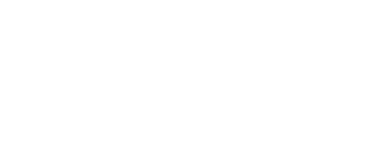
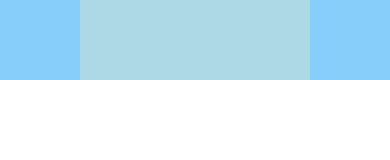
Before and after one commit to marinodilauro/html-css-bootstrap-dashboard, a plain HTML site: page index.html in a window 390 px wide. Drawn offline with nearby package versions, Linux system fonts and the light colour scheme.

Commit message:
Add responsive header layout

```diff
--- a/assets/css/style.css
+++ b/assets/css/style.css
@@ -0,0 +1,58 @@
+/* #region ||||| UTILITIES RULES ||||| */
+
+:root {
+  --db-primary: rgba(5, 30, 52, 1);
+  --db-secondary: rgba(27, 114, 232, 1);
+  --db-bg_light: rgba(247, 247, 247, 1);
+  --db-bg_lighter: rgba(255, 255, 255, 1);
+  --db-font_light: rgba(255, 255, 255, 1);
+  --db-font_dark: rgba(33, 37, 41, 1);
+}
+
+
+/* #endregion ||||| UTILITIES RULES ||||| */
+
+
+/* #region ||||| DEBUG RULES ||||| */
+
+.debug {
+
+  #site_header {
+    background-color: lightcyan;
+
+    ._logo,
+    ._search_bar,
+    ._header_menu {
+      height: 80px;
+
+    }
+
+    ._search_bar {
+      width: 80%;
+      background-color: lightblue;
+    }
+
+    ._logo,
+    ._header_menu {
+      flex-grow: 1;
+      background-color: lightskyblue;
+      min-width: 80px;
+    }
+  }
+}
+
+/* #endregion ||||| DEBUG RULES ||||| */
+
+
+/* #region ||||| COMMON RULES ||||| */
+
+
+
+/* #endregion ||||| COMMON RULES ||||| */
+
+
+/* #region ||||| MAIN RULES ||||| */
+
+
+
+/* #endregion ||||| MAIN RULES ||||| */
--- a/index.html
+++ b/index.html
@@ -27,7 +27,25 @@
   <title>html-css-bootstrap-dashboard</title>
 </head>
 
-<body>
+<body class="debug">
+
+  <!-- Header -->
+  <header id="site_header">
+
+    <div class="container-fluid d-flex align-items-center p-0">
+      <div class="_logo"></div>
+      <div class="_search_bar"></div>
+      <div class="_header_menu"></div>
+    </div>
+
+  </header>
+
+  <!-- Main -->
+  <main id="site_main">
+
+
+
+  </main>
 
 </body>
 
```
